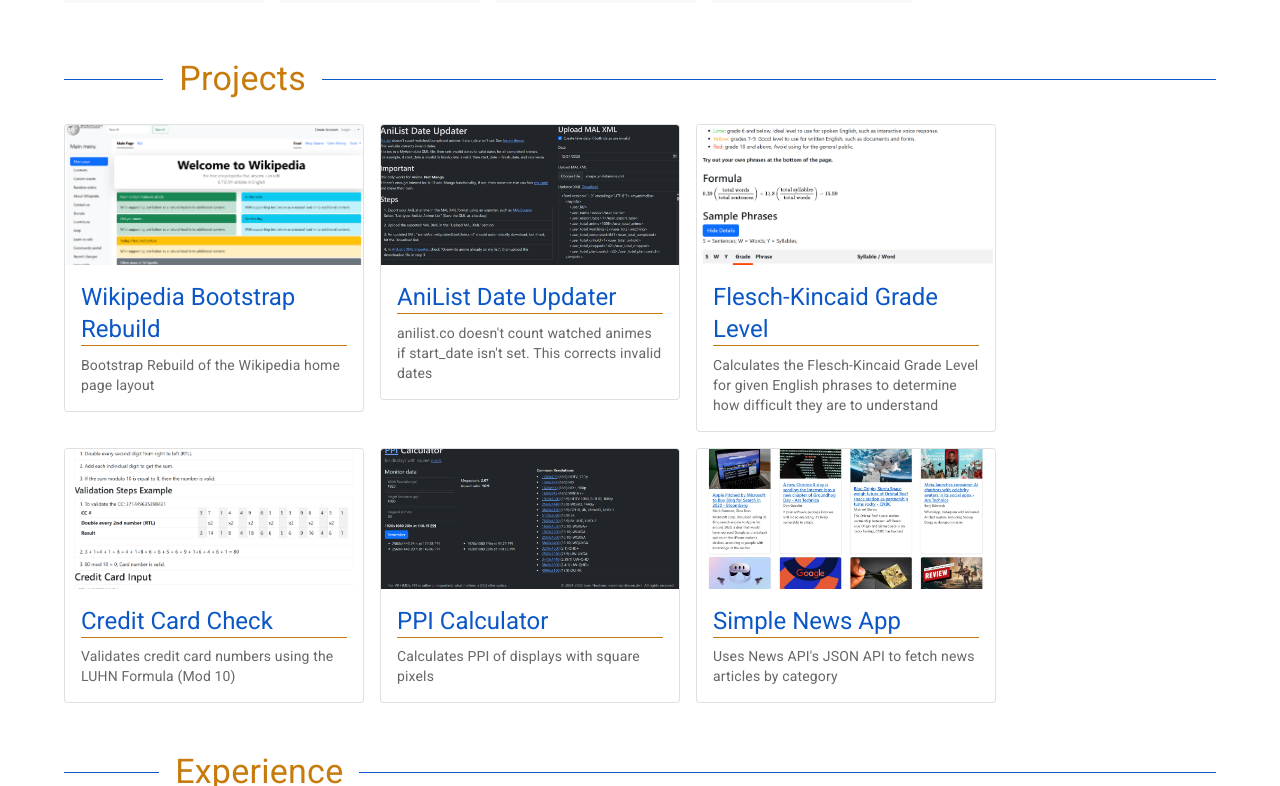
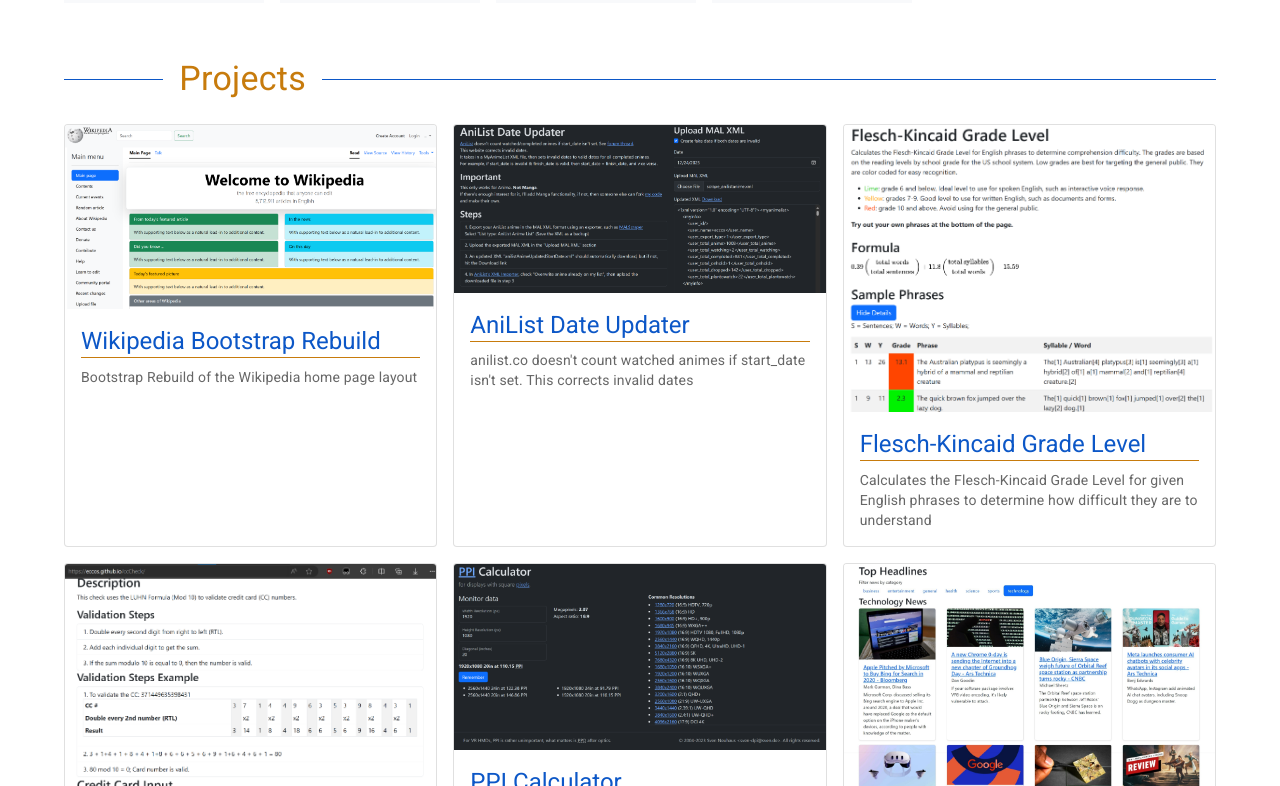
Before and after one commit to eccos/portfolio, a React (Create React App) app: page / in a window 1280 px wide. Shown: the part 1494-2280 px from the top of the page. Built offline with nearby package versions, Linux system fonts and the light colour scheme.

Commit message:
add grid bkpts & adjust W/H for better RWD

```diff
--- a/src/sections/ProjectsSection.js
+++ b/src/sections/ProjectsSection.js
@@ -19,12 +19,11 @@
       <SectionHeader>{label}</SectionHeader>
       <Grid container spacing={2}>
         {projects.map((project) => (
-          <Grid item key={project.id}>
-            <Card sx={{ maxWidth: 300 }} variant="outlined">
+          <Grid key={project.id} item xs="12" sm="6" lg="4">
+            <Card sx={{ minWidth: 275, height: '100%' }} variant="outlined">
               <CardActionArea href={project.githubUrl}>
                 <CardMedia
                   component="img"
-                  height="140"
                   image={project.img}
                   alt={project.title}
                 />
```
